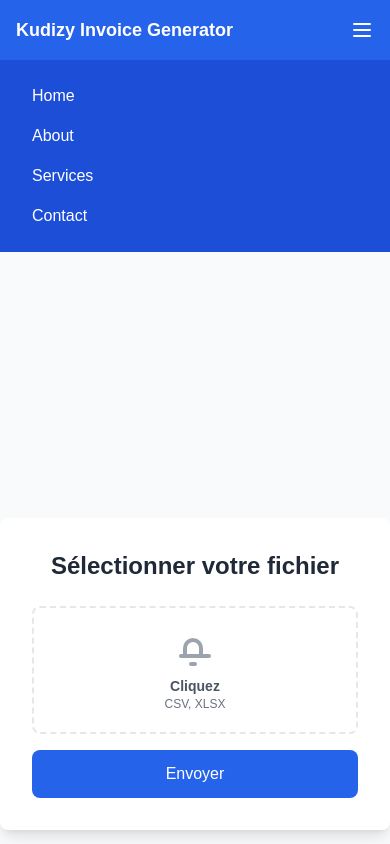
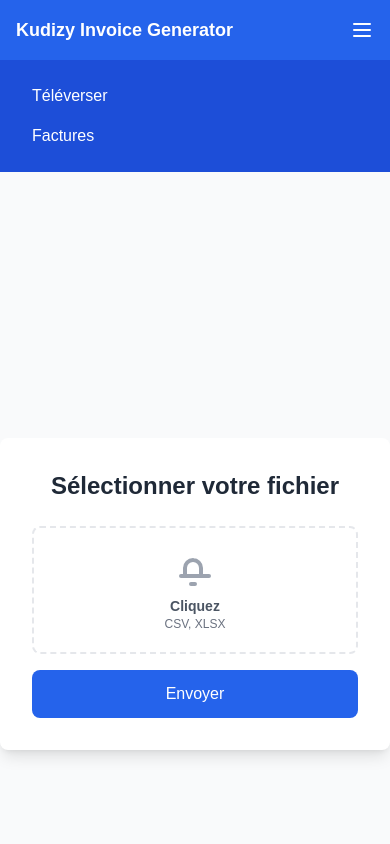
Before and after one commit to Eddy-123/invoice-ui, a Next.js app: page / in a window 390 px wide. Both pictures are taken after a click on the button 362 px from the left and 30 px from the top of the page. Shown: the top 844 px of the page. Built offline with nearby package versions, Linux system fonts and the light colour scheme.

Commit message:
fix(feat): mobile navigation links

```diff
--- a/src/components/Header.tsx
+++ b/src/components/Header.tsx
@@ -6,6 +6,10 @@ import { URLS } from "../../utils/urls";
 
 const Header: React.FC = () => {
   const [isMobileMenuOpen, setMobileMenuOpen] = useState(false);
+  const navigation = [
+    { title: "Téléverser", link: URLS.HOME },
+    { title: "Factures", link: URLS.INVOICES },
+  ];
 
   return (
     <header className="bg-blue-600 text-white">
@@ -16,12 +20,11 @@ const Header: React.FC = () => {
 
         {/* Desktop Navigation */}
         <nav className="hidden md:flex space-x-6">
-          <Link href={URLS.HOME}>
-            <span className="hover:text-gray-300">Téléverser</span>
-          </Link>
-          <Link href={URLS.INVOICES}>
-            <span className="hover:text-gray-300">Factures</span>
-          </Link>
+          {navigation.map((navItem) => (
+            <Link key={`${navItem.title}:${navItem.link}`} href={navItem.link}>
+              <span className="hover:text-gray-300">{navItem.title}</span>
+            </Link>
+          ))}
         </nav>
 
         {/* Mobile Menu Button */}
@@ -48,26 +51,13 @@ const Header: React.FC = () => {
       {/* Mobile Navigation */}
       {isMobileMenuOpen && (
         <nav className="md:hidden bg-blue-700 p-4">
-          <Link href="/">
-            <span className="block py-2 px-4 hover:bg-blue-800 rounded">
-              Home
-            </span>
-          </Link>
-          <Link href="/about">
-            <span className="block py-2 px-4 hover:bg-blue-800 rounded">
-              About
-            </span>
-          </Link>
-          <Link href="/services">
-            <span className="block py-2 px-4 hover:bg-blue-800 rounded">
-              Services
-            </span>
-          </Link>
-          <Link href="/contact">
-            <span className="block py-2 px-4 hover:bg-blue-800 rounded">
-              Contact
-            </span>
-          </Link>
+          {navigation.map((navItem) => (
+            <Link key={`${navItem.title}:${navItem.link}`} href={navItem.link}>
+              <span className="block py-2 px-4 hover:bg-blue-800 rounded">
+                {navItem.title}
+              </span>
+            </Link>
+          ))}
         </nav>
       )}
     </header>
```
